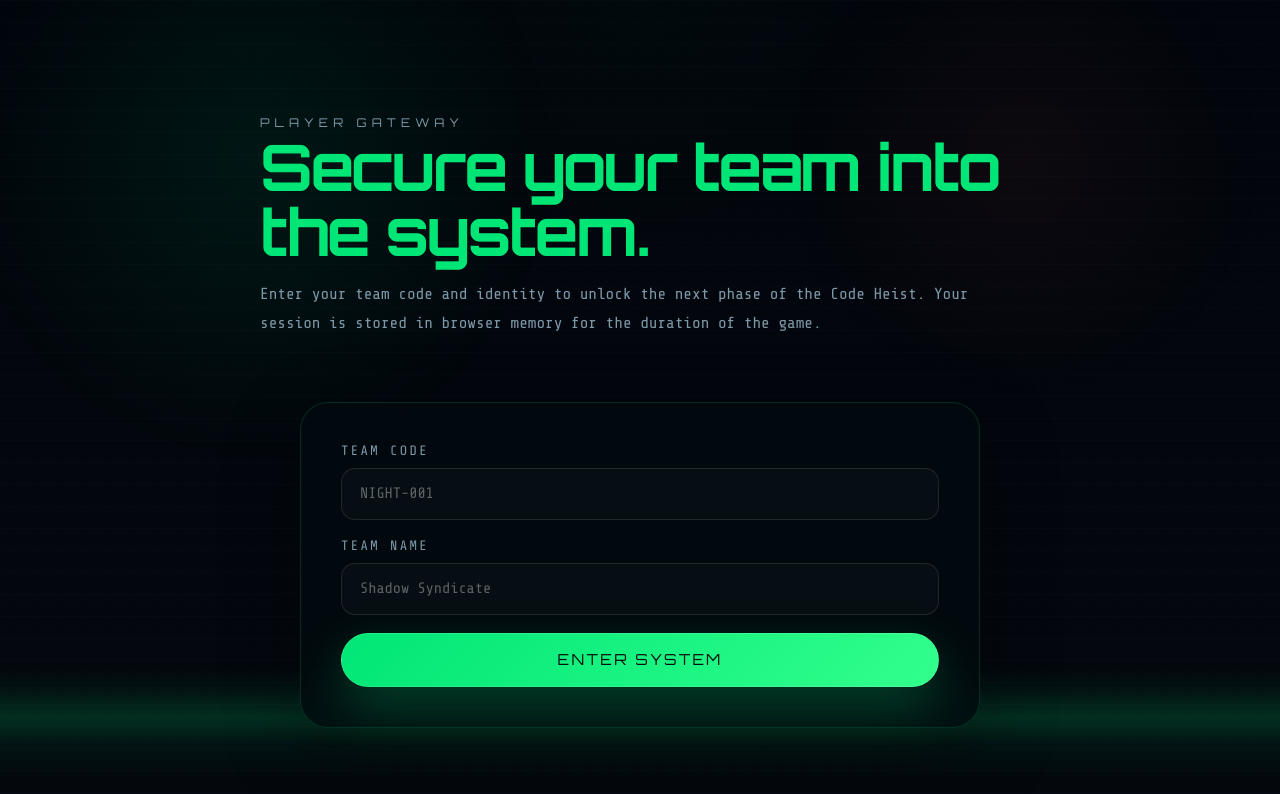
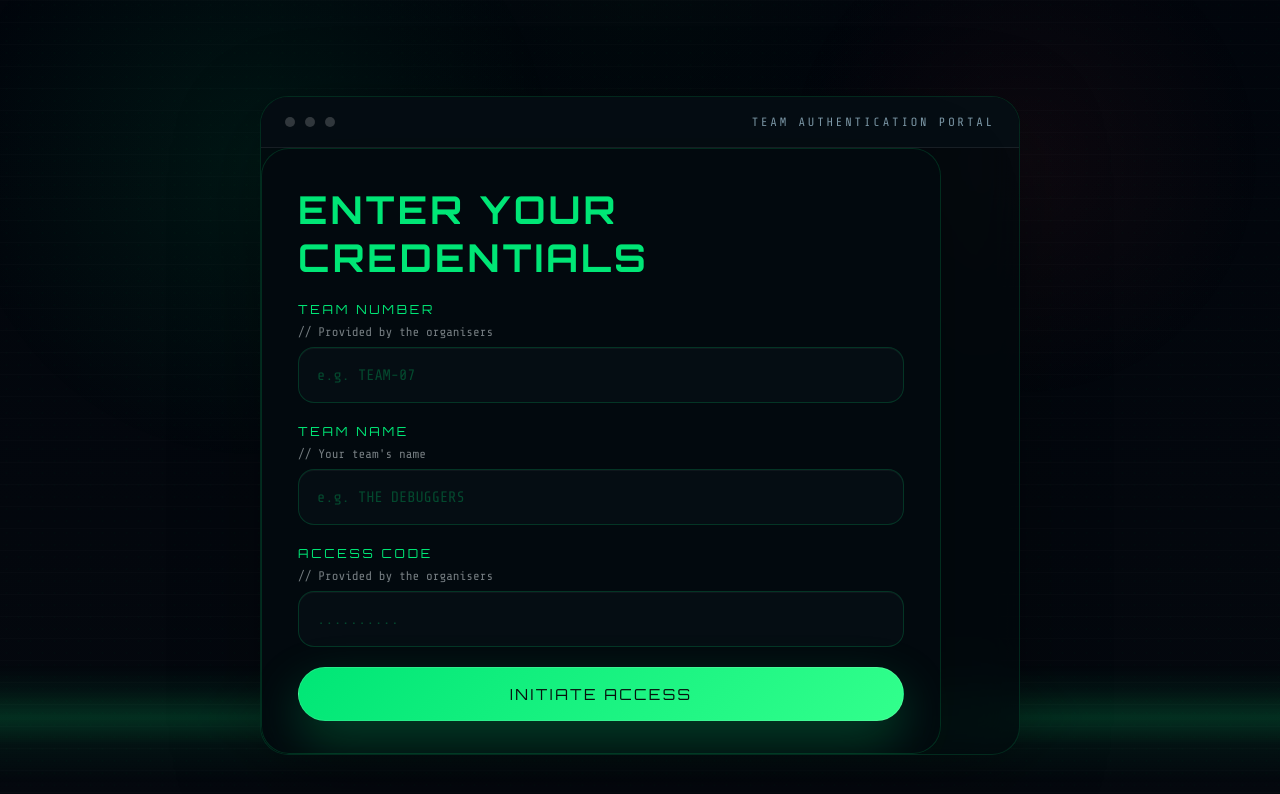
Before and after one commit to Prajwal-N324/Code-Heist, a Next.js app: page /login in a window 1280 px wide. Shown: the top 794 px of the page. Built offline with nearby package versions, Linux system fonts and the light colour scheme.

Commit message:
style: updated heist interfaces and motion graphics

```diff
--- a/pages/login.js
+++ b/pages/login.js
@@ -4,69 +4,83 @@ import { useRouter } from 'next/router'
 
 export default function LoginPage() {
   const router = useRouter()
-  const [teamCode, setTeamCode] = useState('')
+  const [teamNumber, setTeamNumber] = useState('')
   const [teamName, setTeamName] = useState('')
+  const [accessCode, setAccessCode] = useState('')
   const [error, setError] = useState('')
 
   useEffect(() => {
     if (typeof window === 'undefined') return
-    const storedName = sessionStorage.getItem('ch_team_name')
-    if (storedName) {
-      setTeamName(storedName)
-    }
+    setTeamNumber(sessionStorage.getItem('ch_team') || '')
+    setTeamName(sessionStorage.getItem('ch_team_name') || '')
+    setAccessCode(sessionStorage.getItem('ch_access_code') || '')
   }, [])
 
   const handleSubmit = (event) => {
     event.preventDefault()
-    const code = String(teamCode || '').trim().toUpperCase()
+    const team = String(teamNumber || '').trim().toUpperCase()
     const name = String(teamName || '').trim()
+    const code = String(accessCode || '').trim().toUpperCase()
 
-    if (!code || !name) {
-      setError('Team code and team name are required.')
+    if (!team || !name || !code) {
+      setError('Team number, team name, and access code are required.')
       return
     }
 
-    sessionStorage.setItem('ch_team', code)
+    sessionStorage.setItem('ch_team', team)
     sessionStorage.setItem('ch_team_name', name)
+    sessionStorage.setItem('ch_access_code', code)
     router.push('/play')
   }
 
   return (
     <>
       <Head>
-        <title>Login — Code Heist</title>
-        <meta name="description" content="Login gateway for the Code Heist game." />
+        <title>LOGIN | CODE HEIST</title>
+        <meta name="description" content="Team authentication portal for Code Heist." />
       </Head>
 
       <section className="auth-page">
-        <div className="auth-hero">
-          <p className="eyebrow">PLAYER GATEWAY</p>
-          <h1>Secure your team into the system.</h1>
-          <p>
-            Enter your team code and identity to unlock the next phase of the Code Heist.
-            Your session is stored in browser memory for the duration of the game.
-          </p>
+        <div className="auth-browser">
+          <div className="auth-window-top">
+            <span className="window-dot" />
+            <span className="window-dot" />
+            <span className="window-dot" />
+            <span className="window-title">TEAM AUTHENTICATION PORTAL</span>
           </div>
 
-        <form className="auth-card" onSubmit={handleSubmit}>
-          <div className="form-group">
-            <label htmlFor="teamCode">Team Code</label>
+          <div className="auth-card">
+            <h2>ENTER YOUR CREDENTIALS</h2>
+            <div className="field-block">
+              <label>TEAM NUMBER</label>
+              <p className="field-meta">// Provided by the organisers</p>
               <input
-              id="teamCode"
-              value={teamCode}
-              onChange={(event) => setTeamCode(event.target.value)}
-              placeholder="NIGHT-001"
+                value={teamNumber}
+                onChange={(event) => setTeamNumber(event.target.value)}
+                placeholder="e.g. TEAM-07"
                 autoComplete="off"
               />
             </div>
 
-          <div className="form-group">
-            <label htmlFor="teamName">Team Name</label>
+            <div className="field-block">
+              <label>TEAM NAME</label>
+              <p className="field-meta">// Your team's name</p>
               <input
-              id="teamName"
                 value={teamName}
                 onChange={(event) => setTeamName(event.target.value)}
-              placeholder="Shadow Syndicate"
+                placeholder="e.g. THE DEBUGGERS"
+                autoComplete="off"
+              />
+            </div>
+
+            <div className="field-block">
+              <label>ACCESS CODE</label>
+              <p className="field-meta">// Provided by the organisers</p>
+              <input
+                type="password"
+                value={accessCode}
+                onChange={(event) => setAccessCode(event.target.value)}
+                placeholder=".........."
                 autoComplete="off"
               />
             </div>
@@ -74,9 +88,10 @@ export default function LoginPage() {
             {error ? <div className="form-error">{error}</div> : null}
 
             <button type="submit" className="primary-btn">
-            ENTER SYSTEM
+              INITIATE ACCESS
             </button>
-        </form>
+          </div>
+        </div>
       </section>
     </>
   )
--- a/styles/globals.css
+++ b/styles/globals.css
@@ -451,7 +451,131 @@ body {
 
 .auth-card {
   display: grid;
+  gap: 20px;
+}
+
+.auth-browser,
+.admin-browser {
+  width: min(760px, 100%);
+  background: rgba(3, 10, 15, 0.72);
+  border: 1px solid rgba(0, 230, 118, 0.14);
+  border-radius: 28px;
+  backdrop-filter: blur(20px);
+  box-shadow: 0 24px 90px rgba(0, 0, 0, 0.32);
+  overflow: hidden;
+}
+
+.auth-window-top {
+  display: flex;
+  align-items: center;
+  gap: 10px;
+  padding: 18px 24px;
+  background: rgba(6, 14, 20, 0.96);
+  border-bottom: 1px solid rgba(255, 255, 255, 0.08);
+}
+
+.window-dot {
+  width: 10px;
+  height: 10px;
+  border-radius: 50%;
+  background: rgba(255, 255, 255, 0.18);
+}
+
+.window-title {
+  margin-left: auto;
+  font-family: var(--mono);
+  font-size: 0.75rem;
+  letter-spacing: 0.24em;
+  color: var(--muted2);
+  text-transform: uppercase;
+}
+
+.auth-card,
+.admin-card {
+  display: grid;
+  gap: 20px;
+  padding: 36px 36px 32px;
+}
+
+.auth-card h2,
+.admin-card h2 {
+  margin: 0;
+  font-family: var(--head);
+  font-size: clamp(1.8rem, 3vw, 2.7rem);
+  letter-spacing: 0.08em;
+  text-transform: uppercase;
+  color: var(--accent);
+}
+
+.field-block {
+  display: grid;
+  gap: 8px;
+}
+
+.field-block label {
+  color: var(--green);
+  font-family: var(--head);
+  font-size: 0.78rem;
+  letter-spacing: 0.22em;
+  text-transform: uppercase;
+}
+
+.field-meta {
+  margin: 0;
+  color: rgba(207, 216, 220, 0.56);
+  font-family: var(--mono);
+  font-size: 0.78rem;
+}
+
+.field-block input,
+.field-block select {
+  width: 100%;
+  min-height: 56px;
+  border-radius: 16px;
+  border: 1px solid rgba(0, 230, 118, 0.18);
+  background: rgba(6, 14, 20, 0.96);
+  color: var(--text);
+  padding: 0 18px;
+  font-size: 0.95rem;
+  box-shadow: inset 0 1px 0 rgba(255, 255, 255, 0.04);
+}
+
+.field-block input::placeholder {
+  color: rgba(0, 230, 118, 0.28);
+}
+
+.admin-card-head {
+  display: grid;
+  gap: 12px;
+}
+
+.admin-actions-vertical {
+  display: flex;
+  gap: 16px;
+  flex-wrap: wrap;
+  margin-top: 12px;
+}
+
+.admin-summary-grid {
+  display: grid;
   gap: 18px;
+  grid-template-columns: repeat(3, minmax(180px, 1fr));
+}
+
+.admin-summary-grid .glass-panel {
+  padding: 22px;
+}
+
+.admin-summary-grid h3 {
+  margin: 0 0 10px;
+  font-family: var(--head);
+  color: var(--accent);
+}
+
+.admin-summary-grid p {
+  color: var(--muted2);
+  font-size: 0.95rem;
+  line-height: 1.8;
 }
 
 .form-group {
@@ -459,6 +583,7 @@ body {
   gap: 10px;
   text-align: left;
 }
+
 
 .form-group label {
   font-size: 0.85rem;
```
Also changed, not shown: pages/admin/index.js (+33 -30 lines), pages/admin/register.js (+21 -19 lines). Lines whose indentation alone changed are shown as unchanged.
